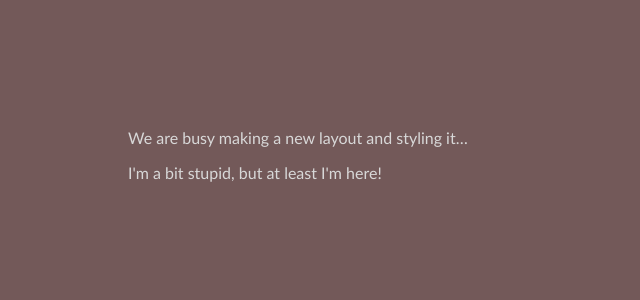
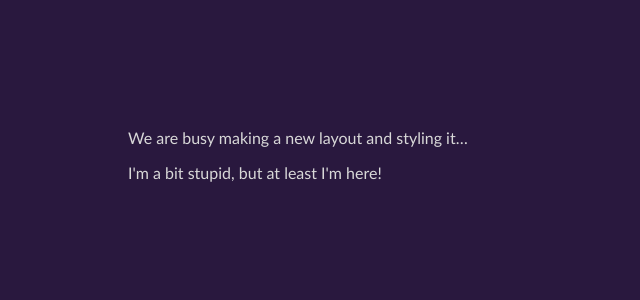
Before and after one commit to annatraussnig/jekyll-styling, a Jekyll site: the page built from about.md, in a window 1280 px wide. Shown: the top 300 px of the page, without its empty margins (0-640 px from the left). Built offline with Jekyll 4.4.1, drawn with Linux system fonts in a browser that asks for light colours.

```diff
--- /dev/null
+++ b/assets/blue-bg.css
@@ -0,0 +1 @@
+body { background: #29183e; }
```
Also changed, not shown: about.md (+1 -0 lines).
